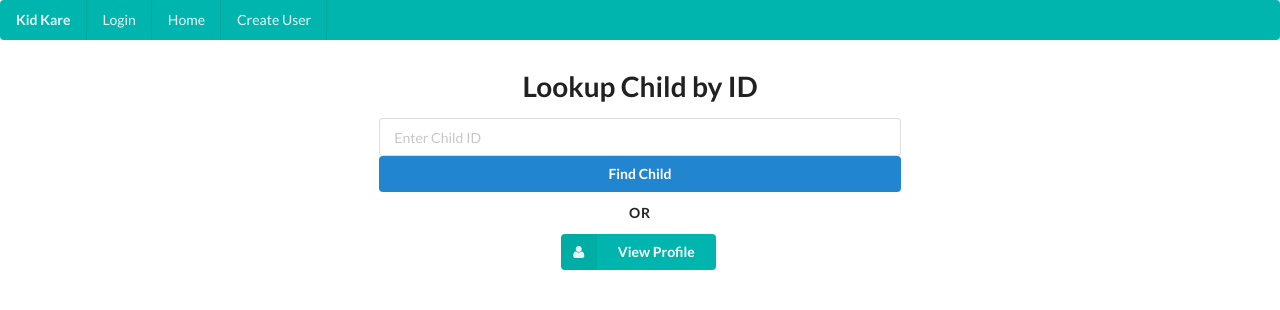
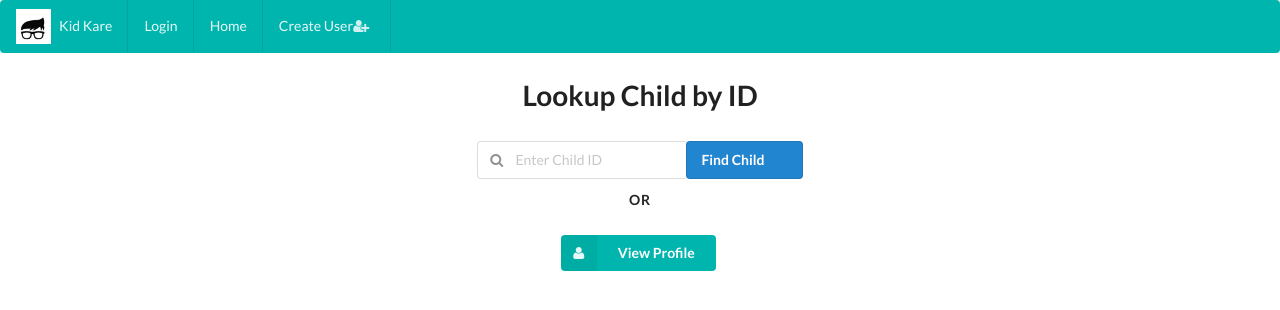
Before and after one commit to destanton/childcare_system, a Django app: page / in a window 1280 px wide. Shown: the top 310 px of the page. Run offline with Django 3.2, Linux system fonts and the light colour scheme.

Commit message:
adding updates to styling

```diff
--- a/childcare/templates/base.html
+++ b/childcare/templates/base.html
@@ -9,14 +9,17 @@
   <body>
 
   <div class="ui teal inverted menu">
-    <div class="header item">Kid Kare</div>
+    <div class="item">
+      <img src="/static/nerd.png" alt="" />
+      &nbsp; &nbsp;Kid Kare
+    </div>
       {% if not request.user.is_authenticated %}
         <a class="item" href="{% url 'login' %}">Login</a>
       {% else %}
         <a class="item" href="{% url 'logout' %}?next={% url 'index_view' %}">Logout</a>
       {% endif %}
       <a class="item" href="{% url 'index_view' %}">Home</a>
-      <a class="item" href="{% url 'user_create_view' %}">Create User</a>
+      <a class="item" href="{% url 'user_create_view' %}">Create User<i class="add user icon"></i></a>
       {% if request.user.is_staff %}
       <a class="item" href="{% url 'child_create_view' %}">Create Child<i class="user icon"></i></a>
       {% endif %}
--- a/childcare/templates/index.html
+++ b/childcare/templates/index.html
@@ -1,23 +1,24 @@
 {% extends 'base.html' %}
 
 {% block content %}
-
+<h1 align="center">Lookup Child by ID</h1>
   <div class="ui container">
-  <div class="ui two column centered grid">
-    <div class="column">
     <div class="ui center aligned basic segment">
-      <h1 align="center">Lookup Child by ID</h1>
-        <div class="ui form">
           <form class="" action="{% url 'start_view' %}" method="get">
+              <div class="ui left icon action input">
+                <i class="search icon"></i>
                   {% csrf_token %}
                   <input type="text" name="pin" placeholder="Enter Child ID" autocomplete="off">
-          <input class="fluid ui blue ui toggle button" type="submit" value="Find Child">
+                    <div >
+                      <input class="ui blue submit button" type="submit" value="Find Child">
+                    </div>
+              </div>
           </form>
-        </div>
         <div class="ui horizontal divider">
           Or
         </div>
-          <a class="ui teal labeled add icon button" href="{% url 'profile_list_view' %}">
+        <div class="ui center aligned basic segment">
+          <a class="ui teal labeled icon button" href="{% url 'profile_list_view' %}">
             <i class="user icon"></i>
             View Profile</a>
       </div>
@@ -26,3 +27,6 @@
 </div>
 
 {% endblock %}
+<div class="ui two column centered grid">
+  <div class="column">
+<div class="ui form">
--- a/childcare/templates/track/child_form.html
+++ b/childcare/templates/track/child_form.html
@@ -6,7 +6,7 @@
     <form class="" action="" method="post">
       {% csrf_token %}
       {{ form.as_p }}
-      <input type="submit" name="" value="Create">
+      <input class="ui blue button" type="submit" name="" value="Create">
     </form>
   </div>
 </div>
--- a/childcare/templates/track/profile_list.html
+++ b/childcare/templates/track/profile_list.html
@@ -4,7 +4,9 @@
 <div class="ui container">
   <table class="ui red table">
     {% if request.user.is_authenticated %}
-  <h1>Child Detail</h1>
+    <h2 class="ui center aligned icon header">
+  <i class="circular users icon"></i>
+    Child Detail</h2>
   {% if request.user.profile.is_parent %}
   <h2 class="ui right aligned header">Total Bill {{request.user.profile.child_bill}}</h2>
     <thead>
```
Also changed, not shown: childcare/track/static/nerd.png (added). Lines whose indentation alone changed are shown as unchanged.
